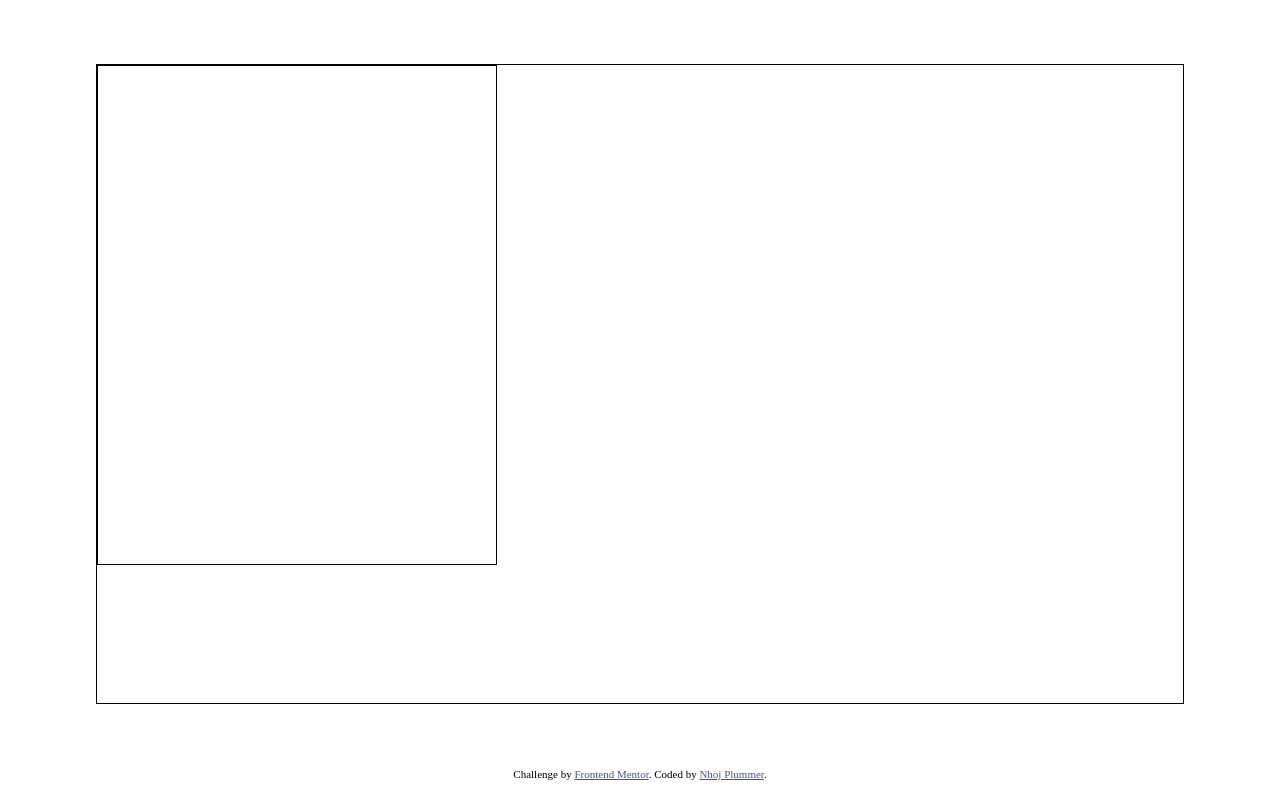
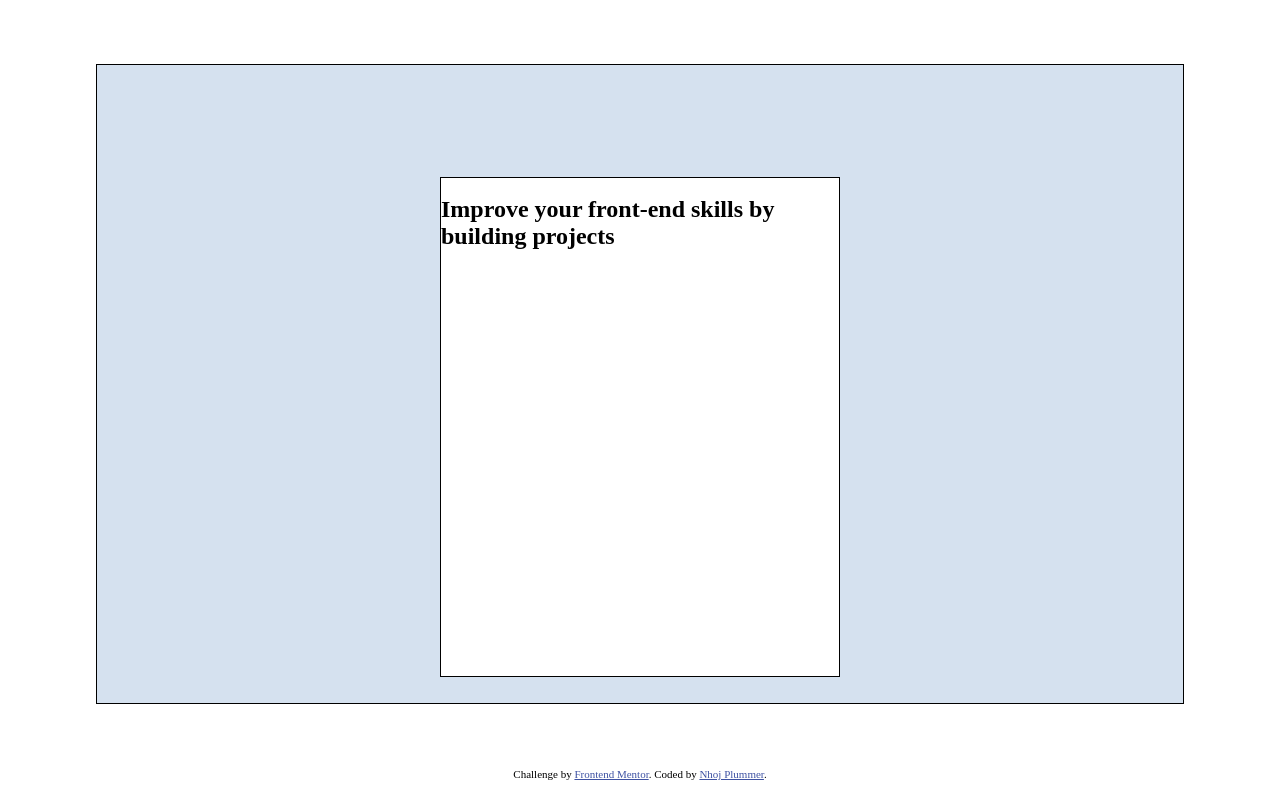
Before and after one commit to Nhoj-Plummer/QR-code-challenge, a React (Create React App) app: page / in a window 1280 px wide. Built offline with nearby package versions, Linux system fonts and the light colour scheme.

Commit message:
Made sctions for the text goona set it up

```diff
--- a/src/components/Qr-Code/Code.js
+++ b/src/components/Qr-Code/Code.js
@@ -1,11 +1,17 @@
-import React from 'react'
-import './code.css'
+import React from "react"
+import "./code.css"
 
 function Code() {
   return (
-    <div className='qr__code-container section_padding'>
-      <div className='qr__code-content'>
-
+    <div className="qr__code-container section_padding">
+      <div className="qr__code-content">
+        <div className="qr__code-image">
+          <img />
+        </div>
+        <div className="qr__code-text">
+          <h2>Improve your front-end skills by building projects</h2>
+          <p></p>
+        </div>
       </div>
     </div>
   )
--- a/src/components/Qr-Code/code.css
+++ b/src/components/Qr-Code/code.css
@@ -6,10 +6,13 @@
   height: 80vh;
   max-width: 1800px;
   border: 1px solid;
+  background-color: #d5e1ef;
 }
 
 .qr__code-content {
   border: 1px solid;
   height: 500px;
   max-width: 400px;
+  margin: 7rem auto;
+  background-color: #ffffff;
 }
```
